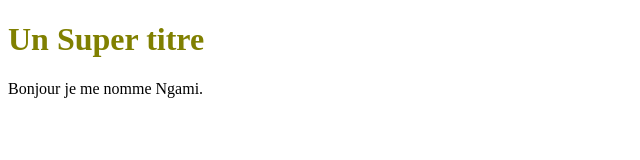
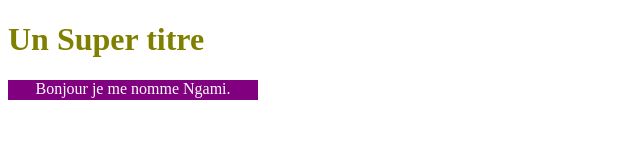
Before and after one commit to michelle-marrion/PremierProjet, a plain HTML site: page index.html in a window 1280 px wide. Shown: the whole page, without its empty margins (0-640 px from the left). Drawn offline with Linux system fonts and the light colour scheme.

Commit message:
ajout de la couleur et une couleur de fond au paragraphe de classe pp

```diff
--- a/index.html
+++ b/index.html
@@ -7,7 +7,7 @@
 <body>
 	<p>
 		<h1>Un Super titre</h1>
-		<p> Bonjour je me nomme Ngami.</p>
+		<p class="pp"> Bonjour je me nomme Ngami.</p>
 	</p>
 </body>
 </html>
--- a/style.css
+++ b/style.css
@@ -2,3 +2,12 @@ h1
 {
 	color : olive;
 }
+.pp
+{
+	width: 250px;
+	height: 20px;
+	border: 5px 5px 5px 5px black;
+	background-color: purple;
+	color:white;
+	text-align: center;
+}
```
